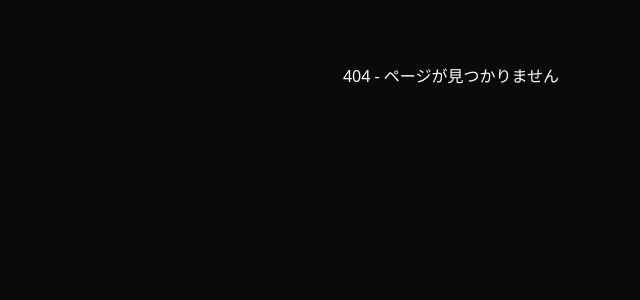
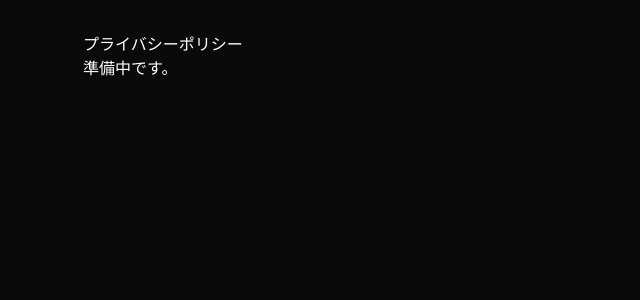
Before and after one commit to king-ai719/sns-post, a Next.js app: page /privacy in a window 1280 px wide. Before the commit this address had no page. Shown: the top 300 px of the page, without its empty margins (189-829 px from the left). Built offline with nearby package versions, Linux system fonts and the light colour scheme.

Commit message:
feat: terms・privacyページ追加

```diff
--- /dev/null
+++ b/src/app/privacy/page.tsx
@@ -0,0 +1,8 @@
+export default function PrivacyPage() {
+  return (
+    <div style={{ padding: '2rem', maxWidth: '800px', margin: '0 auto' }}>
+      <h1>プライバシーポリシー</h1>
+      <p>準備中です。</p>
+    </div>
+  )
+}
--- /dev/null
+++ b/src/app/terms/page.tsx
@@ -0,0 +1,8 @@
+export default function TermsPage() {
+  return (
+    <div style={{ padding: '2rem', maxWidth: '800px', margin: '0 auto' }}>
+      <h1>利用規約</h1>
+      <p>準備中です。</p>
+    </div>
+  )
+}
```
Also changed, not shown: 1 other file (tests, documents, lock files or other folders).
